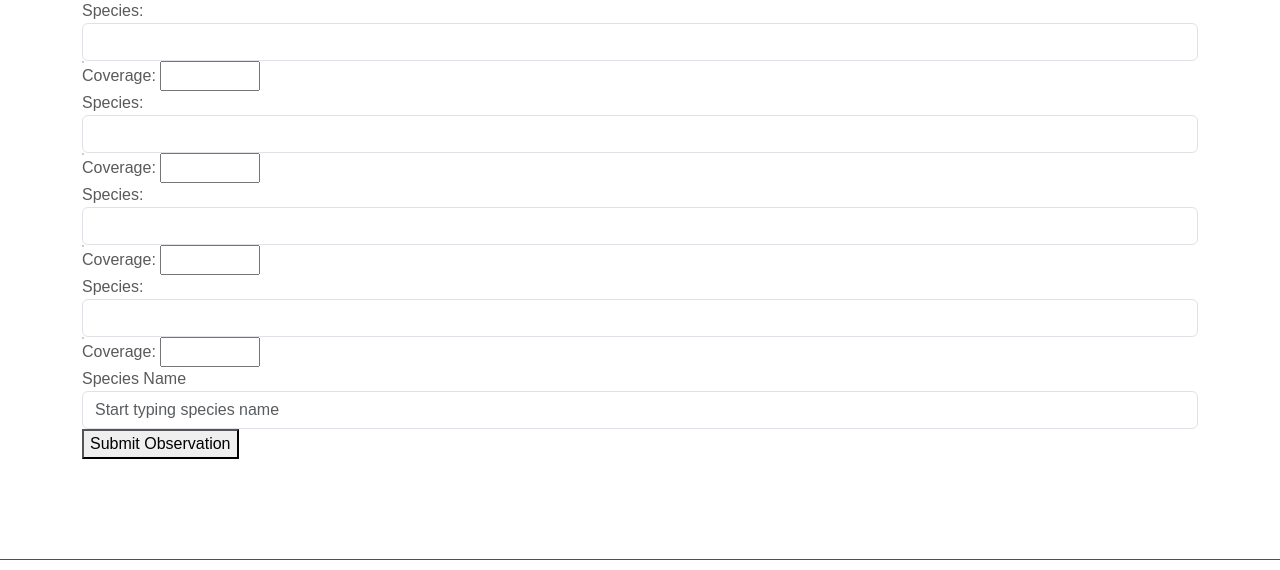
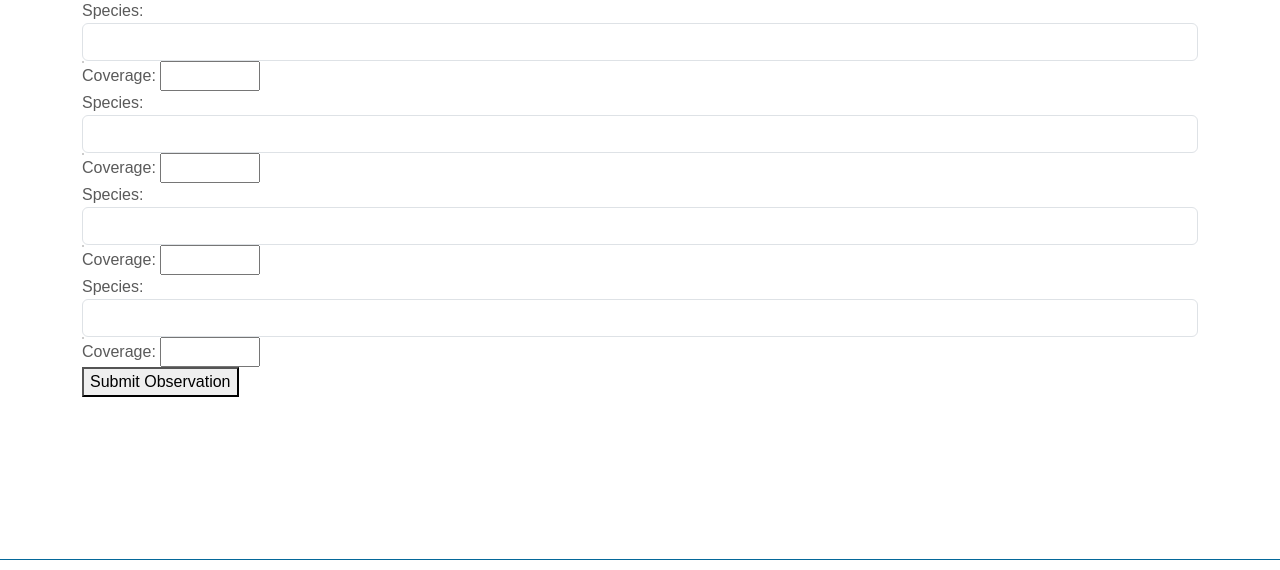
Before and after one commit to alexlittle/vegetationhabitat, a Django app: page /observation/create/1/step4 in a window 1280 px wide. Shown: the part 230-800 px from the top of the page. Run offline with Django 5.2, Linux system fonts and the light colour scheme; the visitor is signed in with stand-in values (Sample User, id 1); some libraries are stand-ins or nearby versions.

Commit message:
save species

```diff
--- a/collector/admin.py
+++ b/collector/admin.py
@@ -1,6 +1,6 @@
 from django.contrib import admin
 from django.utils.html import format_html
-from collector.models import Observation, Species
+from collector.models import Observation, Species, ObservationSpecies
 
 
 @admin.register(Observation)
@@ -17,3 +17,7 @@ class ObservationAdmin(admin.ModelAdmin):
 class SpeciesAdmin(admin.ModelAdmin):
     list_display = ('name', 'user_generated')
     search_fields = ('name',)
+
+@admin.register(ObservationSpecies)
+class ObservationSpeciesAdmin(admin.ModelAdmin):
+    list_display = ('observation', 'species', 'coverage')
--- a/collector/models.py
+++ b/collector/models.py
@@ -35,5 +35,5 @@ class Species(models.Model):
 
 class ObservationSpecies(models.Model):
     observation = models.ForeignKey(Observation, null=False, on_delete=models.CASCADE)
-    species = models.ForeignKey(Species, null=False, on_delete=models.CASCADE)
+    species = models.ForeignKey(Species, null=True, on_delete=models.CASCADE)
     coverage = models.DecimalField(max_digits=4, decimal_places=2, blank=True, null=True, default=None)
--- a/collector/templates/collector/observation_species.html
+++ b/collector/templates/collector/observation_species.html
@@ -40,11 +40,6 @@
             {% endfor %}
     {% endfor %}
 
-    <div class="form-group">
-            <label for="species_name">Species Name</label>
-            <input type="text" id="species_name" class="form-control" placeholder="Start typing species name">
-        </div>
-        <div id="autocomplete-results" class="autocomplete-suggestions" style="display: none;"></div>
     <button type="submit" id="submitObservation">Submit Observation</button>
 </form>
 {{ form.media.js }}
--- a/collector/views.py
+++ b/collector/views.py
@@ -9,7 +9,7 @@ from django.urls import reverse_lazy, reverse
 from django.utils.timezone import now
 from django.http import JsonResponse
 from .forms import ObservationLocationPhotoForm, ObservationPlotForm, ObservationMeasurementForm, ObservationSpeciesFormSet
-from .models import Observation, Species
+from .models import Observation, Species, ObservationSpecies
 
 class HomeView(TemplateView):
     template_name = 'collector/home.html'
@@ -146,6 +146,23 @@ class ObservationSpeciesView(LoginRequiredMixin, FormView):
             formset.add_error(None, "Observation not found or you don't have permission to modify it.")
             return self.form_invalid(formset)
 
+        for form in formset:
+            if form.is_valid():
+                u_species = form.cleaned_data.get('species')
+                coverage = form.cleaned_data.get('coverage')
+
+                if u_species:
+                    species, created = Species.objects.get_or_create(
+                            name=u_species,
+                            defaults={"user_generated": True,
+                                      "name": u_species}
+                        )
+
+                    observation_species = ObservationSpecies()
+                    observation_species.observation = observation
+                    observation_species.species = species
+                    observation_species.coverage = coverage
+                    observation_species.save()
 
         # Return the response to indicate success
         return super().form_valid(formset)
```
Also changed, not shown: collector/migrations/0005_remove_observationspecies_species_name.py (added), collector/migrations/0006_remove_observationspecies_species_name_and_more.py (added).
